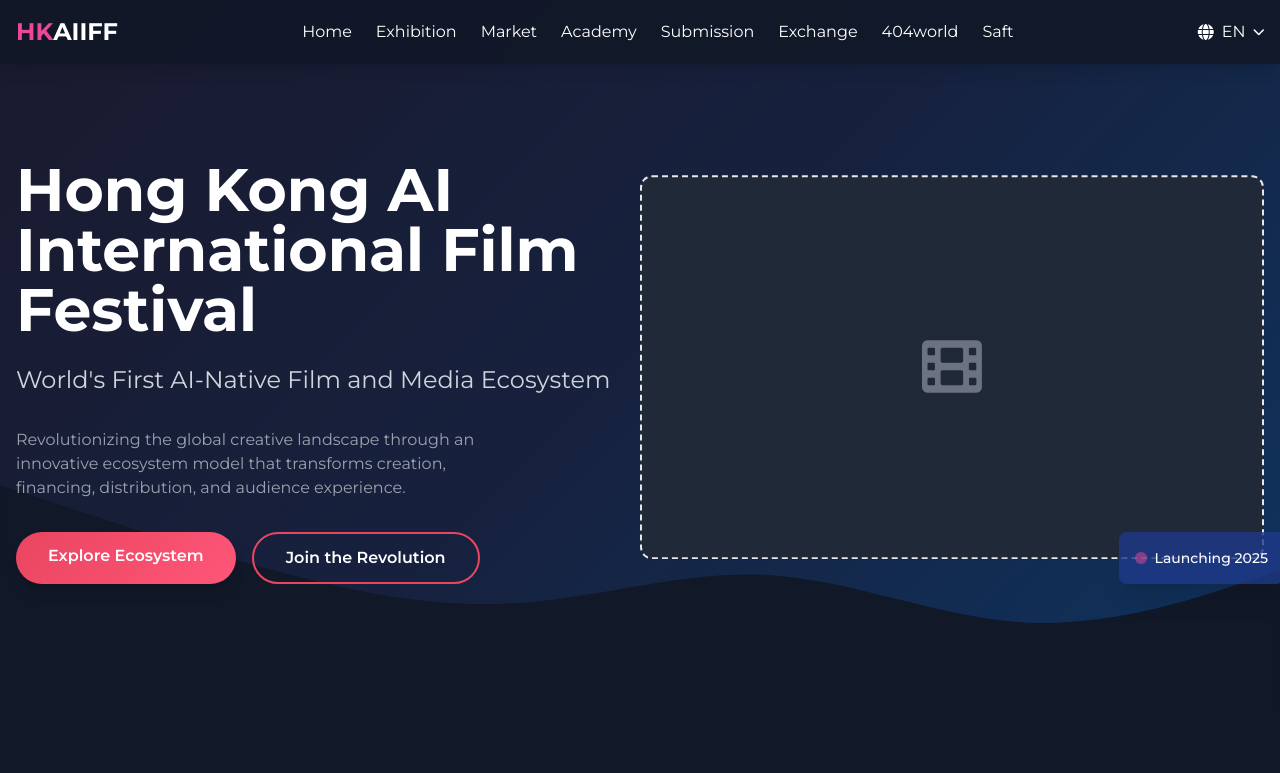
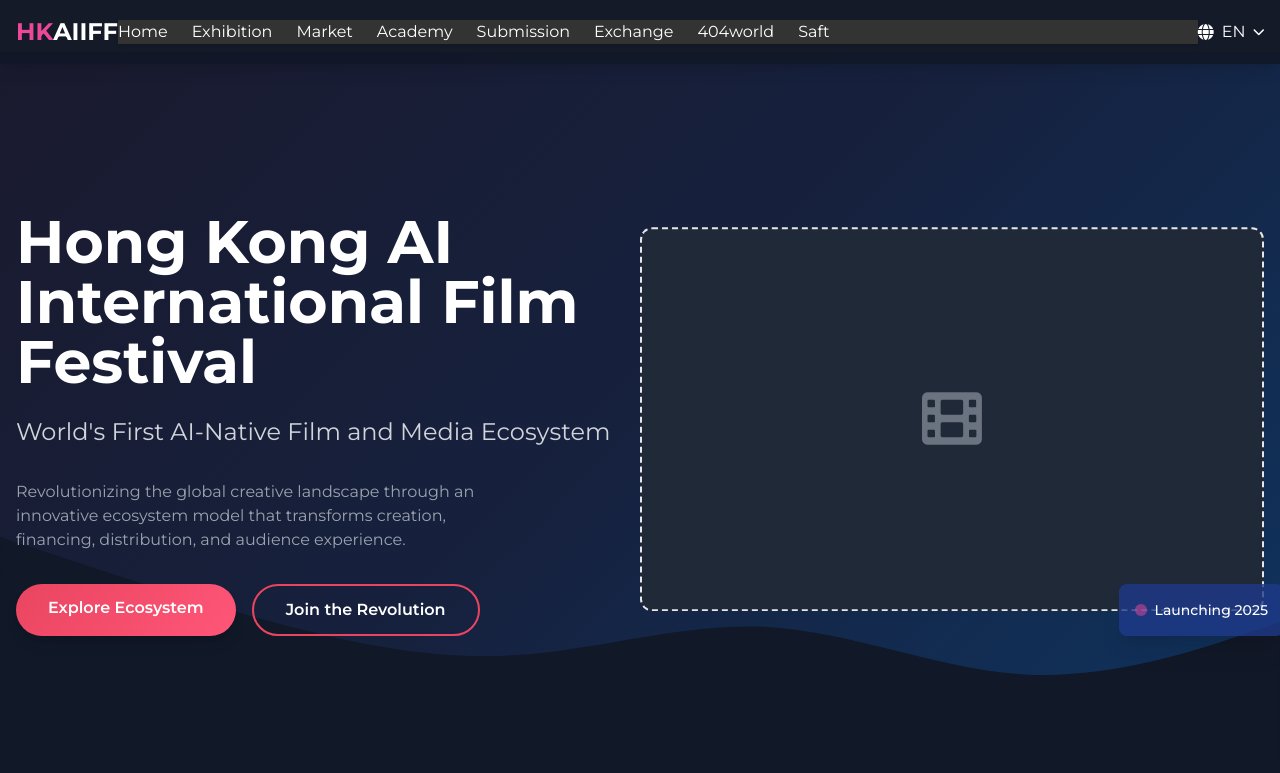
Before and after one commit to HKAIIFF/ORG, a plain HTML site: page index.html in a window 1280 px wide. Shown: the top 773 px of the page. Drawn offline with nearby package versions, Linux system fonts and the light colour scheme.

Commit message:
Update index.html

```diff
--- a/index.html
+++ b/index.html
@@ -401,6 +401,67 @@
     </style>
 </head>
 <body>
+    <nav>
+  <ul>
+    <li><a href="index.html">Home</a></li>
+    <li><a href="exhibition.html">Exhibition</a></li>
+    <li><a href="market.html">Market</a></li>
+    <li><a href="academy.html">Academy</a></li>
+    <li><a href="submission.html">Submission</a></li>
+    <li><a href="exchange.html">Exchange</a></li>
+    <li><a href="404world.html">404world</a></li>
+    <li><a href="saft.html">Saft</a></li>
+  </ul>
+</nav>
+
+<style>
+  /* --- 菜单样式 开始 --- */
+  nav {
+    background-color: #333; /* 深色背景，可以根据你的网站风格调整 */
+    overflow: hidden;
+    width: 100%;
+    box-shadow: 0 2px 4px rgba(0,0,0,0.1); /* 轻微的底部阴影 */
+  }
+  nav ul {
+    list-style-type: none;
+    padding: 0;
+    margin: 0;
+    text-align: center; /* 让菜单项整体居中 */
+  }
+  nav li {
+    display: inline-block; /* 让列表项横向排列 */
+  }
+  nav li a {
+    display: block;
+    color: white; /* 菜单文字颜色 */
+    text-align: center;
+    padding: 14px 18px; /* 上下和左右内边距，可调整 */
+    text-decoration: none;
+    font-family: 'Segoe UI', Tahoma, Geneva, Verdana, sans-serif; /* 更现代的字体，可替换 */
+    font-size: 16px; /* 字体大小，可调整 */
+    transition: background-color 0.3s, color 0.3s; /* 平滑过渡效果 */
+  }
+  nav li a:hover {
+    background-color: #575757; /* 鼠标悬停时的背景色 */
+    color: #f0f0f0; /* 鼠标悬停时文字颜色 */
+  }
+  /* 如果想标记当前页面（可选，稍微复杂一点） */
+  /* 假设你在当前页面的 <body> 标签上加一个 id，例如 <body id="page-home"> */
+  /*
+  body#page-home nav a[href="index.html"],
+  body#page-exhibition nav a[href="exhibition.html"],
+  body#page-market nav a[href="market.html"],
+  body#page-academy nav a[href="academy.html"],
+  body#page-submission nav a[href="submission.html"],
+  body#page-exchange nav a[href="exchange.html"],
+  body#page-404world nav a[href="404world.html"],
+  body#page-saft nav a[href="saft.html"] {
+    background-color: #007bff; // 当前页面的高亮背景色
+    color: white;
+  }
+  */
+  /* --- 菜单样式 结束 --- */
+</style>
     <!-- Header Navigation -->
     <header class="fixed top-0 left-0 right-0 z-50 bg-gray-900 bg-opacity-90 backdrop-blur-sm shadow-lg">
         <div class="container mx-auto px-4">
```
